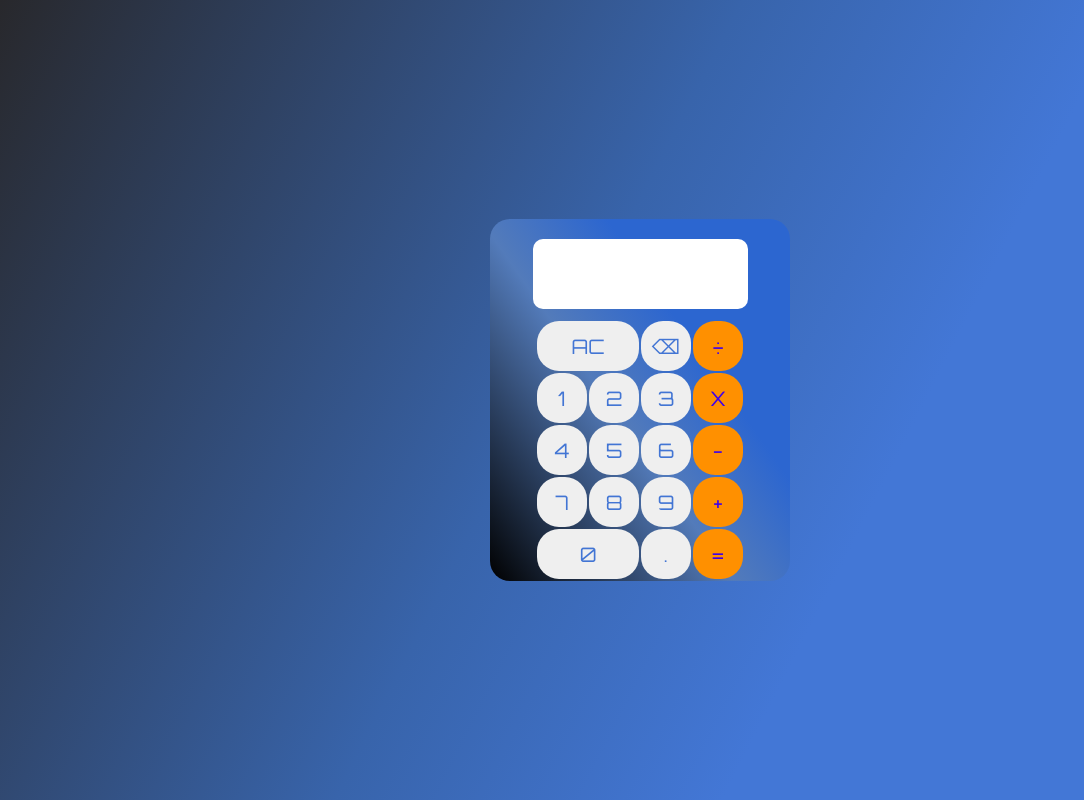
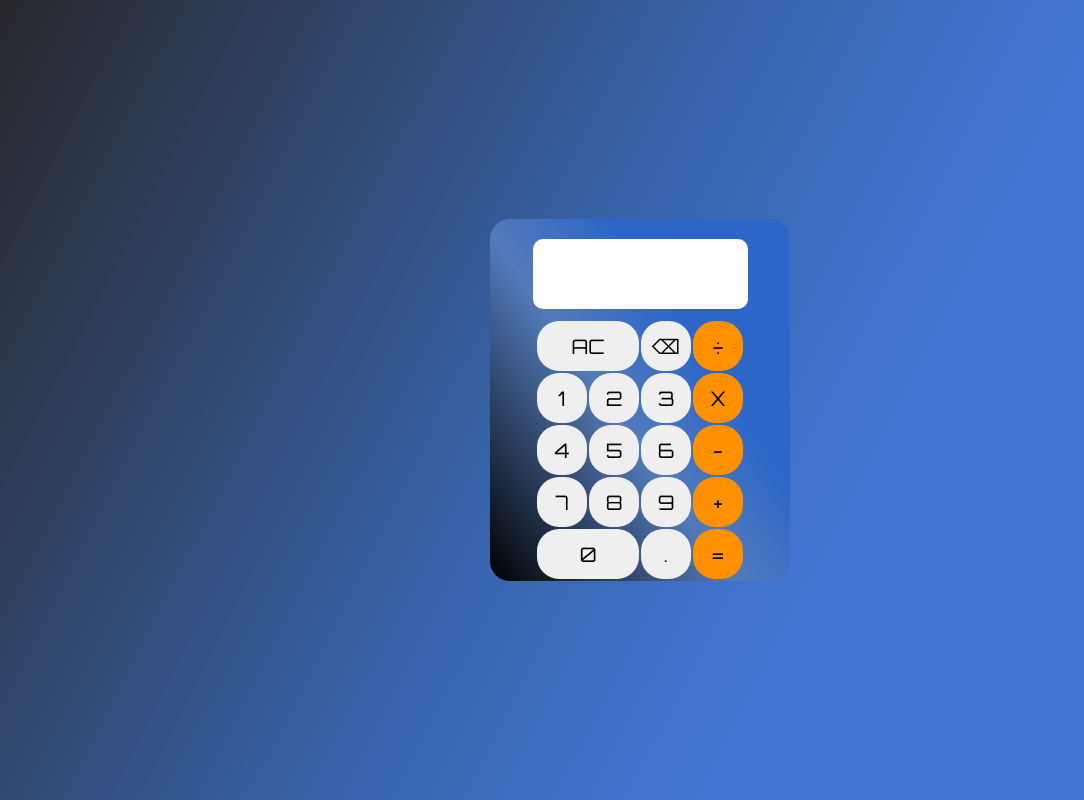
Before and after one commit to guilhermeboaventurarodrigues/desafio-calc-gama, a plain HTML site: page index.html in a window 1280 px wide. Shown: the whole page, without its empty margins (0-1084 px from the left). Drawn offline with Linux system fonts and the light colour scheme.

Commit message:
estilizando botoes

```diff
--- a/style.css
+++ b/style.css
@@ -29,7 +29,7 @@
     55deg,
     rgba(0, 0, 0, 1) 0%,
     rgba(83, 123, 186, 1) 44%,
-    rgba(44, 102, 208, 1) 67%
+    rgba(44, 102, 200, 1) 67%
   );
   border-radius: 20px;
 }
@@ -57,11 +57,13 @@ table {
   cursor: pointer;
   border-radius: 22px;
   border: none;
-  color: rgb(66, 117, 212);
+  color: black;
 }
 
 .botao:hover {
-  background-color: rgb(67, 59, 58);
+  /* background-color: rgb(67, 59, 58); */
+  background-color: #41aaef;
+  transition: 0.12s;
 }
 
 #resultado {
@@ -80,7 +82,7 @@ table {
 
 #botao-simb {
   background-color: rgb(255, 144, 0);
-  color: rgb(63, 0, 235);
+  color: black;
 }
 
 #botao-simb:hover {
```
